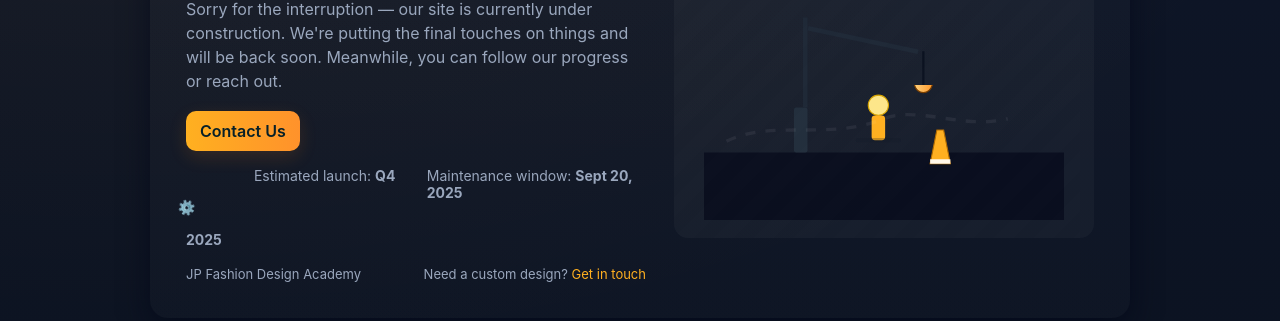
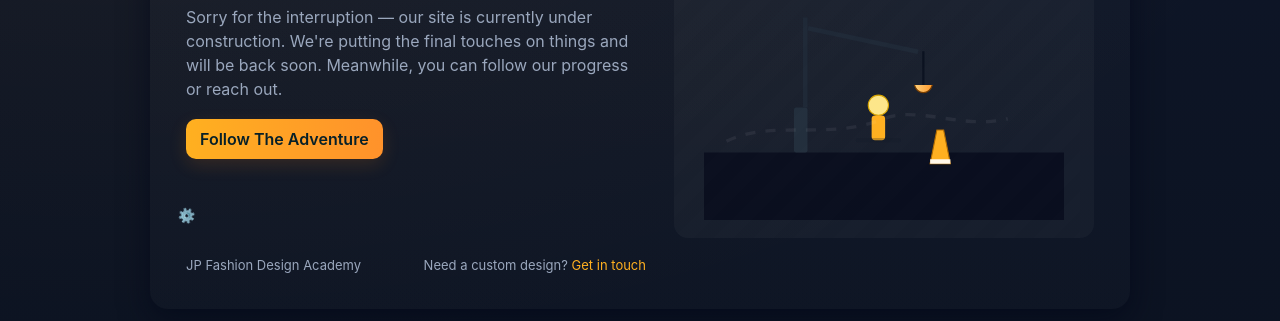
Before and after one commit to Blood44456/my-web-sample, a plain HTML site: page index.html in a window 1280 px wide. Shown: the part 315-636 px from the top of the page. Drawn offline with Linux system fonts and the light colour scheme.

Commit message:
Update index.html

```diff
--- a/index.html
+++ b/index.html
@@ -61,12 +61,11 @@
       <p>Sorry for the interruption — our site is currently under construction. We're putting the final touches on things and will be back soon. Meanwhile, you can follow our progress or reach out.</p>
 
       <div class="actions">
-        <a class="btn primary" href="#">Contact Us</a>
+        <a class="btn primary" href="#">Follow The Adventure</a>
       </div>
 
       <div class="meta">
-        <div><strong class="spin gear" aria-hidden="true">⚙️</strong> Estimated launch: <strong>Q4 2025</strong></div>
-        <div>Maintenance window: <strong>Sept 20, 2025</strong></div>
+        <div><strong class="spin gear" aria-hidden="true">⚙️</strong><strong></strong></div>
       </div>
 
       <footer>
```
